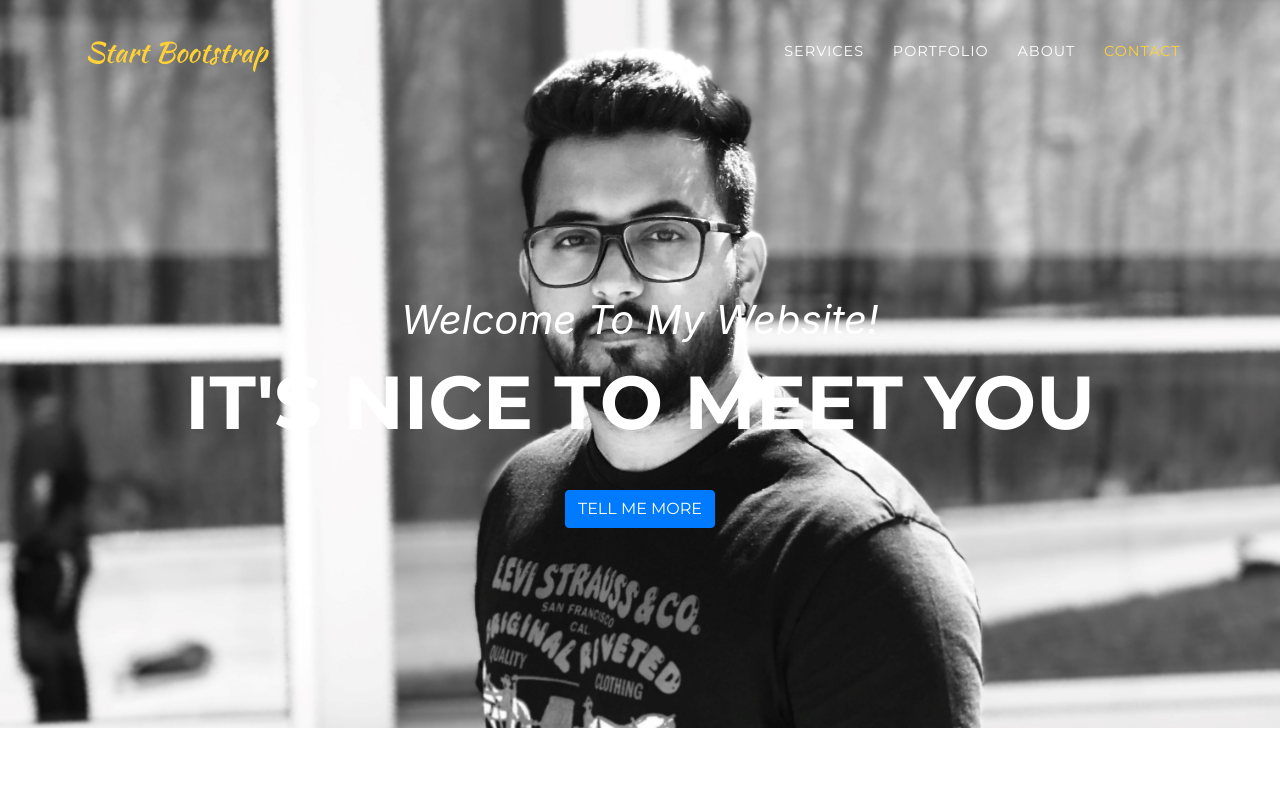
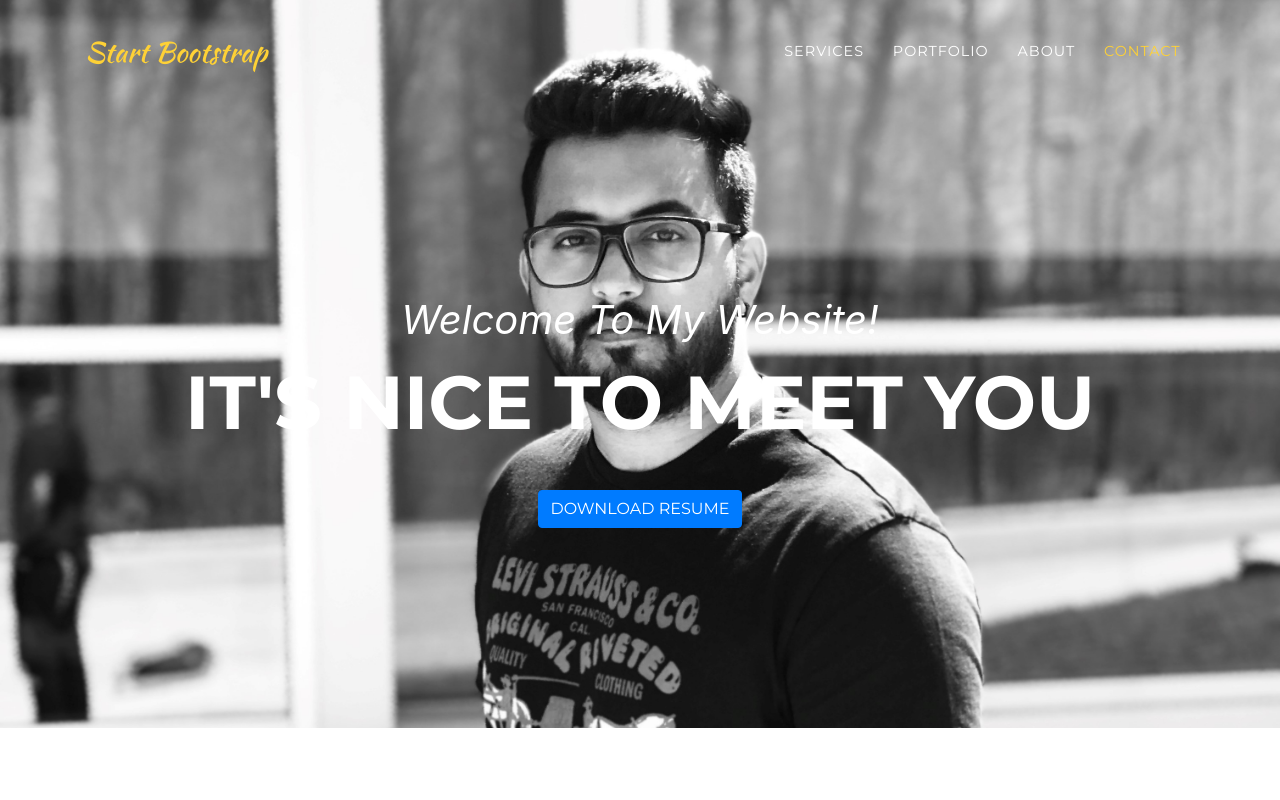
Before and after one commit to shashankmunjial/shashankmunjial.github.io, a website with bundled scripts: page index.html in a window 1280 px wide. Shown: the top 800 px of the page. Built offline with nearby package versions, Linux system fonts and the light colour scheme; a web font is replaced by a local one.

Commit message:
Update index.html

```diff
--- a/index.html
+++ b/index.html
@@ -83,7 +83,7 @@
       <div class="intro-text">
         <div class="intro-lead-in">Welcome To My Website!</div>
         <div class="intro-heading text-uppercase">It's Nice To Meet You</div>
-        <a class="btn btn-primary btn-xl text-uppercase js-scroll-trigger" href="#services">Tell Me More</a>
+        <a class="btn btn-primary btn-xl text-uppercase js-scroll-trigger" href="Resume.pdf">Download Resume</a>
       </div>
     </div>
   </header>
```
